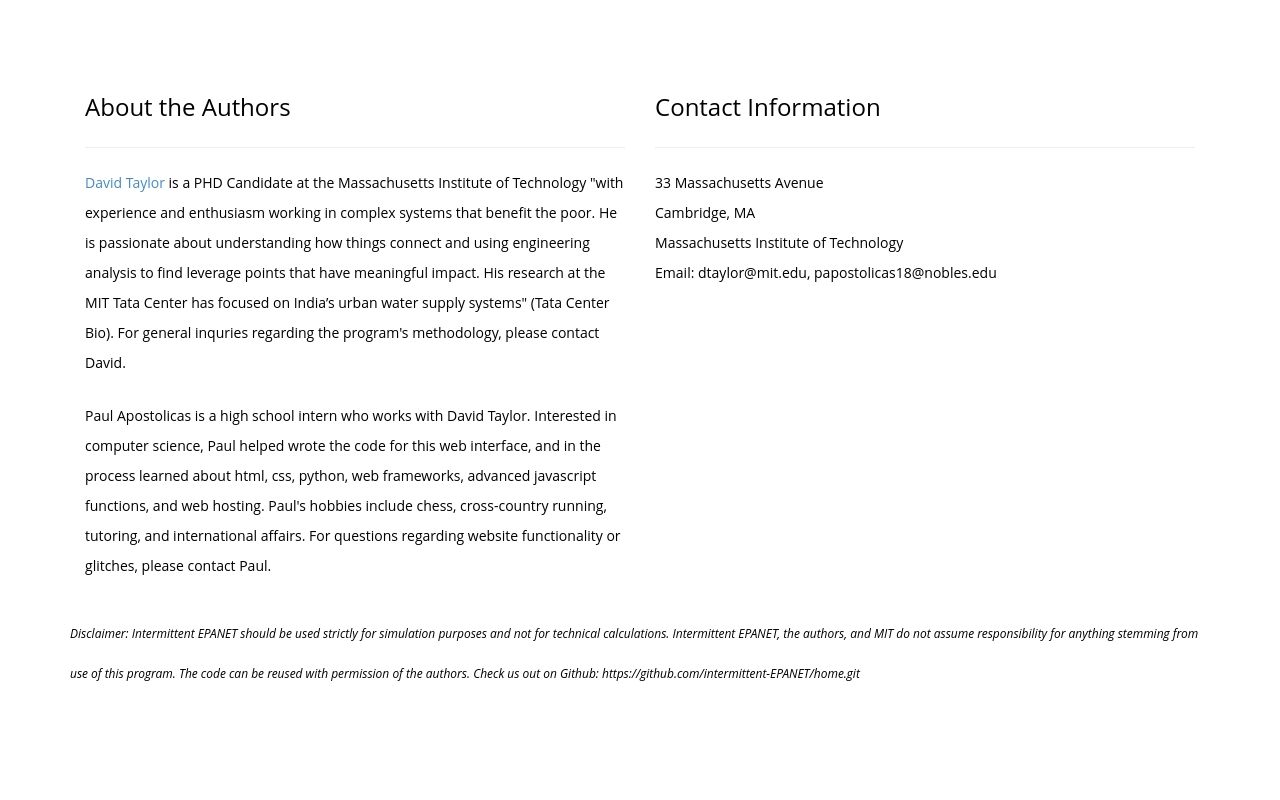
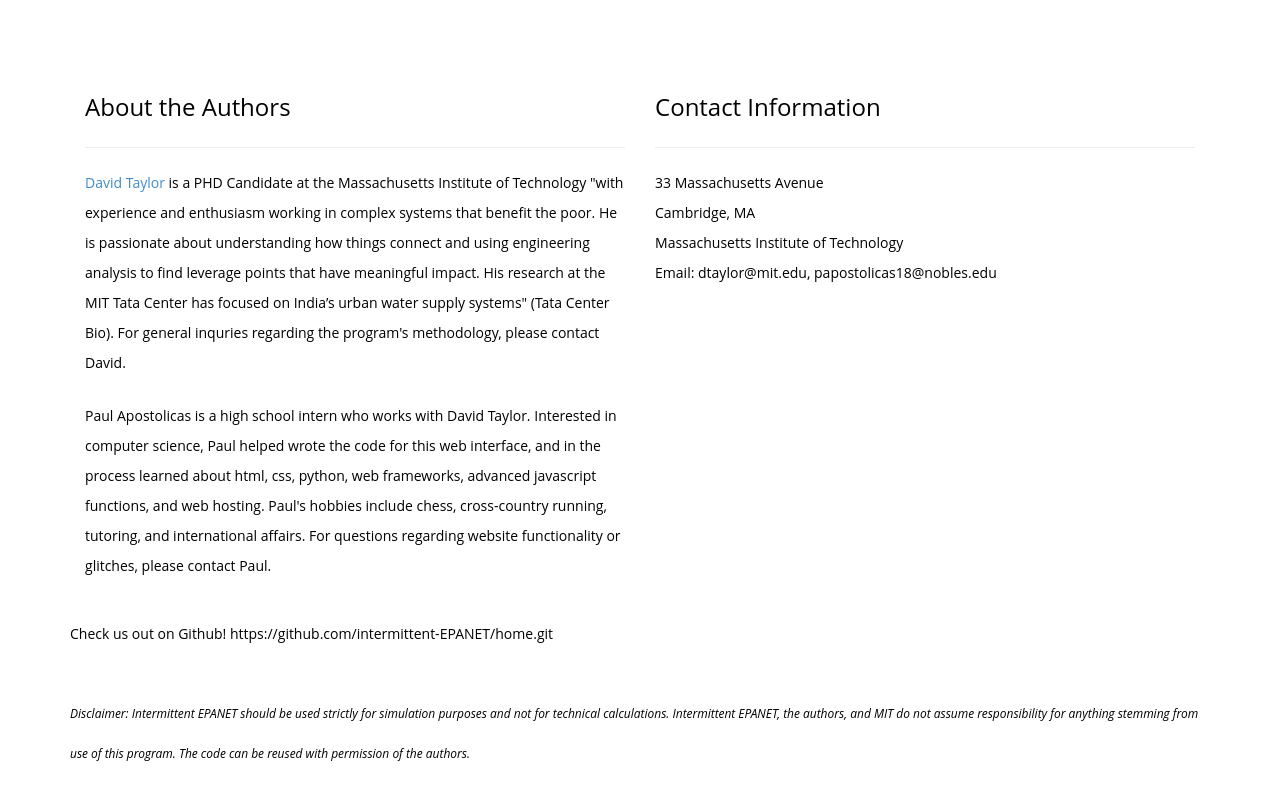
Before and after one commit to intermittent-EPANET/home, a plain HTML site: page index.html in a window 1280 px wide. Shown: the part 2872-3672 px from the top of the page. Before the commit the page ends 3646 px from the top, so only its background shows below. Drawn offline with Linux system fonts and the light colour scheme.

Commit message:
Update index.html

```diff
--- a/index.html
+++ b/index.html
@@ -1132,7 +1132,9 @@
                 </div>
             </div>
              <!-- ./ Row Content-->
-            <h6> <i>Disclaimer: Intermittent EPANET should be used strictly for simulation purposes and not for technical calculations. Intermittent EPANET, the authors, and MIT do not assume responsibility for anything stemming from use of this program. The code can be reused with permission of the authors. Check us out on Github: https://github.com/intermittent-EPANET/home.git</i></h6>
+             <h5>Check us out on Github! https://github.com/intermittent-EPANET/home.git</h5>
+            <h6> <i>Disclaimer: Intermittent EPANET should be used strictly for simulation purposes and not for technical calculations. Intermittent EPANET, the authors, and MIT do not assume responsibility for anything stemming from use of this program. The code can be reused with permission of the authors.</i></h6>
+
 
         </div>
    <div class="space-top"></div>
```
